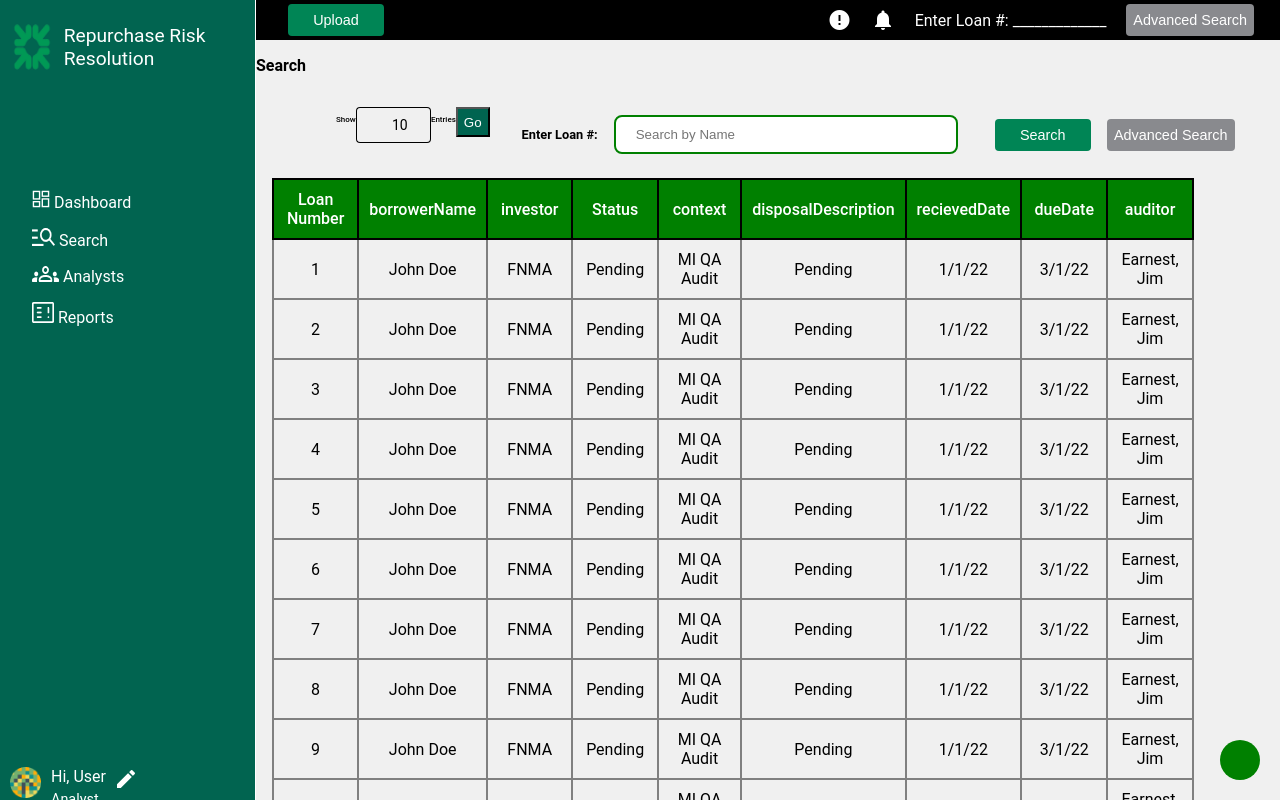
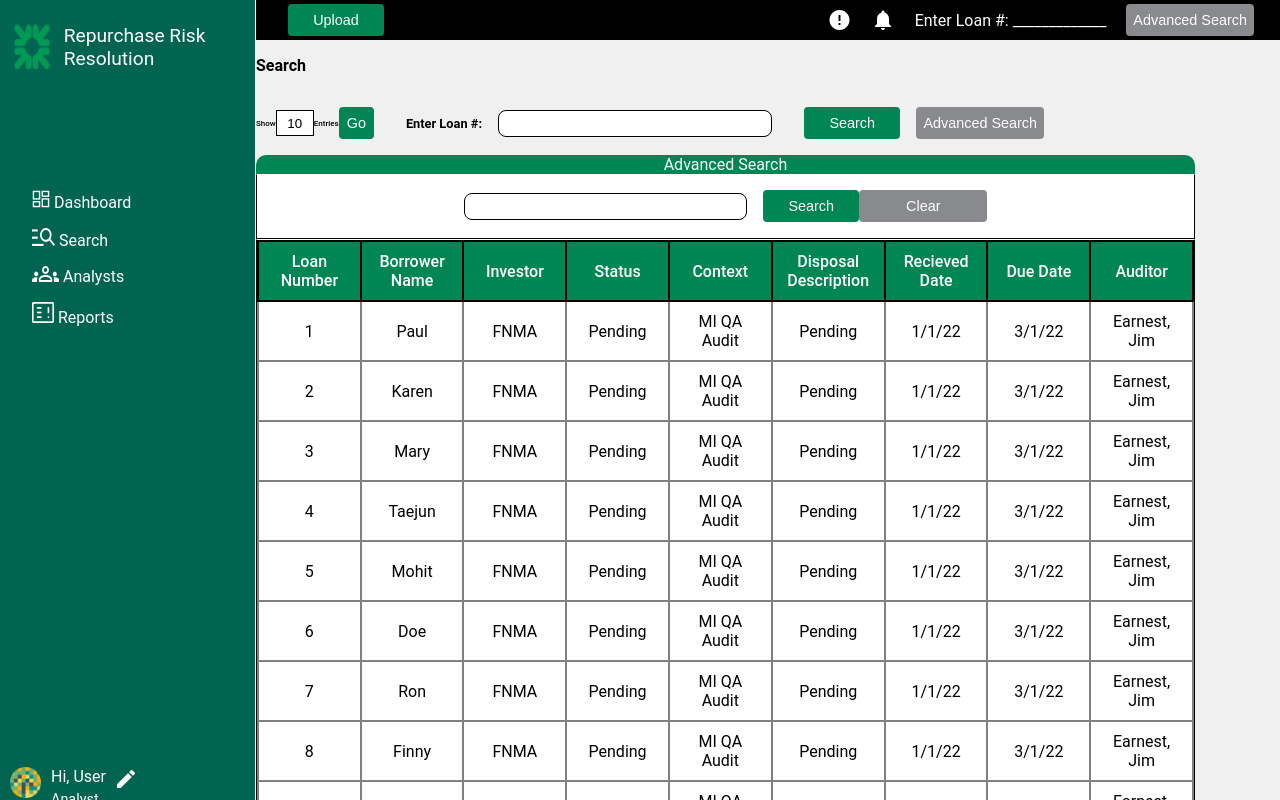
Before and after one commit to Taejun-bdiplus/mock-citizens-r3p, an Angular app: page /search in a window 1280 px wide. Built offline with nearby package versions, Linux system fonts and the light colour scheme.

Commit message:
Search page

```diff
--- a/src/app/search/search.component.css
+++ b/src/app/search/search.component.css
@@ -30,6 +30,16 @@ display: flex;
   margin-left: 2rem;
   width: 100%;
 }
+.search-container-field-container{
+  text-align: center;
+  border: 1px solid black;
+  background-color: white;
+  height: 22px;
+  width: 2rem;
+}
+.body{
+  background-color: white;
+}
 .search-field-width {
   margin-top: 1rem;
   width: 30%;
@@ -39,11 +49,11 @@ display: flex;
 }
 .search-title-width {
   margin-top: 1rem;
-  margin-left: 5rem;
-  width: 15%;
+
   display: flex;
   flex-direction: row;
-  justify-content: flex-start;
+  align-items: center;
+  justify-content: space-around;
 }
 .search-title {
   font-weight: 600;
@@ -58,7 +68,7 @@ display: flex;
   font-size: .5rem;
 }
 .table {
-  width: 60%;
+  width: 0%;
 }
 
 .mat-mdc-form-field {
@@ -73,17 +83,21 @@ display: flex;
 }
 
 .search-table-header {
-  background-color: #006450;
+  background-color: #008555;
 }
 .table-container {
 
  margin: 6%;
 }
 .go-button {
- width:50px;
- height:30px;
-  background-color: #006450;
- color:white
+  background-color: #008555;
+    color: white;
+    height: 2rem;
+   padding: .5rem;
+    font-size: 0.9rem;
+    border: none;
+    border-radius: 4px;
+
 
 }
 
@@ -118,12 +132,11 @@ display: flex;
   }
 
   .search-container-field {
-    border: 1px solid green; /* Add border to the search input */
+    border: 1px solid black; /* Add border to the search input */
+    background-color: white;
     padding: 5px; /* Add padding to the search input */
-    margin-right: 5px; /* Add some spacing between the search input and button */
-    width: 300px; /* Increase the width of the search input */
-    border: 2px solid green;
-    padding: 10px 20px;
+
+    width: 30%; /* Increase the width of the search input */
     border-radius: 8px;
   }
   .example-full-width{
@@ -133,8 +146,14 @@ display: flex;
 
   }
   .center-container{
-    width: 60%;
-    margin:1rem;
+    max-width: 939px;
+    justify-content: center;
+
+  }
+  .center-advanced{
+    margin-top: 1rem;
+  ;
+    justify-content: center;
 
   }
   .full-width{
@@ -143,29 +162,31 @@ display: flex;
     flex-direction: row;
     justify-content: space-between;
 
+
   }
   .search-container input {
-    border: 1px solid green; /* Add border to the search input */
+    border: 1px solid #008555; /* Add border to the search input */
     padding: 5px; /* Add padding to the search input */
     margin-right: 5px; /* Add some spacing between the search input and button */
     width: 300px; /* Increase the width of the search input */
-    border: 2px solid green;
+    border: 2px solid #008555;
     padding: 10px 20px;
     border-radius: 8px;
   }
 
   .search-container button {
     padding: 10px 20px; /* Add padding to the search button */
-    background-color: green; /* Set the background color of the search button */
+    background-color: #008555; /* Set the background color of the search button */
     color: white; /* Set the text color of the search button */
     border: none; /* Remove the border of the search button */
-    border: 2px solid green;
+    border: 2px solid #008555;
     border-radius: 8px;
     margin-left: 10px;
   }
   .search{
-   display: flex;
+
    flex-direction: column;
+   width: 100%;
 
   }
   .header-right-advanced-search{
@@ -177,6 +198,14 @@ display: flex;
     border: none;
     border-radius: 4px;
     white-space: nowrap;
+  }
+  .advanced-search-card-header{
+    background-color: #008555;
+    color:white;
+    border-top-left-radius: 10px;
+    border-top-right-radius: 10px;
+    justify-content: center;
+    text-align: center;
   }
 .table-container {
     display: flex;
@@ -219,9 +248,36 @@ display: flex;
   th:nth-child(8),
   th:nth-child(9),
   th:nth-child(10){
-    background-color: green; /* Background color for specific column headers */
+    background-color: #008555; /* Background color for specific column headers */
   }
-
+  .expantionPannel {
+    width:100%;
+  }
+  .advanced-search-open{
+    display: flex;
+    justify-content: center;
+    align-items: center;
+    background-color: white;
+    border-left-color: black;
+    border-right-color: black;
+    border-top-color: white;
+    border-top-color: white;
+    border-width: 1px;
+    border-style: solid;
+  }
+  .advanced-search-open-other{
+    display: flex;
+    padding-top: 15px;
+    justify-content: center;
+    align-items: center;
+    background-color: white;
+    border-left-color: black;
+    border-right-color: black;
+    border-top-color: white;
+    border-top-color: white;
+    border-width: 1px;
+    border-style: solid;
+  }
   td {
     padding: 10px;
     text-align: left;
@@ -238,7 +294,7 @@ display: flex;
     width: 40px;
     height: 40px;
     padding: 0;
-    background-color: green;
+    background-color: #008555;
     color: rgb(245, 241, 241);
     border: none;
     border-radius: 50%;
--- a/src/app/search/search.component.html
+++ b/src/app/search/search.component.html
@@ -1,13 +1,13 @@
 <div class="search">
 <p class="search-title">Search</p>
+
 <div class="full-width">
   <div class="search-title-width">
     <p class="entries-font">Show</p>
 
-<mat-form-field appearance="outline">
 
-  <input matInput  type="text" class="search-container-field"  placeholder="" value=""  [(ngModel)]="pageSize">
-</mat-form-field>
+  <input matInput  type="text" class="search-container-field-container"  placeholder="" value=""  [(ngModel)]="pageSize">
+
 
     <p class="entries-font">Entries</p>
      <button class="go-button">Go</button>
@@ -17,28 +17,45 @@
   <div class="example-full-width">
     <!-- <input type="text" placeholder="Search by Name"> -->
     <label class="search-field-title">Enter Loan #: </label>
-    <input type="text"  class="search-container-field" placeholder="Search by Name" [(ngModel)]="searchTerm" (input)="filterTable()">
+    <input type="text"  class="search-container-field" placeholder="" [(ngModel)]="searchTerm" (input)="filterTable()">
     <button class="header-left-upload">Search</button>
-    <button class="header-right-advanced-search">Advanced Search</button>
+
+    <button class="header-right-advanced-search" (click)="show = !show">{{show ? 'Advanced Search' : 'Advanced Search'}}</button>
+
+    <br> </div>
+</div>
+
+
+
+<div class="center-container">
+  <div *ngIf="show" >
+    <mat-card class="center-advanced">
+      <mat-card-title class="advanced-search-card-header">Advanced Search</mat-card-title>
+      <mat-card-content class="advanced-search-open-other">
+    <input type="text"  class="search-container-field" placeholder="" [(ngModel)]="advancedSearchTerm" (input)="advancedFilterTable()">
+    <button class="header-left-upload">Search</button>
+    <button class="header-right-advanced-search" [disabled]="show ? true : false" (click)="show = !show">{{show ? 'Clear' : 'Advanced Search'}}</button>
+  </mat-card-content>
+    </mat-card>
   </div>
-</div>
-<div class="center-container">
-  <table mat-table >
+  <div  class="advanced-search-open">
+    <table >
+
       <thead>
         <tr>
           <th>Loan Number</th>
-          <th>borrowerName</th>
-          <th>investor</th>
+          <th>Borrower Name</th>
+          <th>Investor</th>
           <th>Status</th>
-          <th>context</th>
-          <th>disposalDescription</th>
-          <th>recievedDate</th>
-          <th>dueDate</th>
-          <th>auditor</th>
+          <th>Context</th>
+          <th>Disposal Description</th>
+          <th>Recieved Date</th>
+          <th>Due Date</th>
+          <th>Auditor</th>
         </tr>
       </thead>
-      <tbody>
-        <tr *ngFor="let row of filteredRows" >
+      <tbody >
+        <tr *ngFor="let row of filteredRows"  class="body">
 
           <td>{{ row.loanNumber }}</td>
           <td>{{ row.borrowerName }}</td>
@@ -51,25 +68,26 @@
           <td>{{ row.auditor }}</td>
 
         </tr>
+
       </tbody>
+
     </table>
   </div>
-  <button class="scroll-top-btn" (click)="scrollToTop()">
-    <i class="fa fa-arrow-up"></i>
-  </button>
+
+<mat-paginator
+#paginatorPageSize
+[pageSize]="pageSize"
+(page)="pageEvent = $event"
+
+>
+
+</mat-paginator>
+
+  </div>
 
 
 <div>
 
 </div>
 
-
-<mat-paginator
-#paginatorPageSize
-showFirstLastButtons
-[pageSize]="pageSize"
-[pageSizeOptions]="[2,5,10]"
-(page)="pageEvent = $event">
-</mat-paginator>
-
 </div>
--- a/src/app/search/search.component.ts
+++ b/src/app/search/search.component.ts
@@ -27,7 +27,7 @@ export class SearchComponent {
   tableData = [
     {
       loanNumber: '1',
-      borrowerName: 'John Doe',
+      borrowerName: 'Paul',
       investor: 'FNMA',
       status: 'Pending',
       context: 'MI QA Audit',
@@ -38,7 +38,7 @@ export class SearchComponent {
     },
     {
       loanNumber: '2',
-      borrowerName: 'John Doe',
+      borrowerName: 'Karen',
       investor: 'FNMA',
       status: 'Pending',
       context: 'MI QA Audit',
@@ -49,7 +49,7 @@ export class SearchComponent {
     },
     {
       loanNumber: '3',
-      borrowerName: 'John Doe',
+      borrowerName: 'Mary',
       investor: 'FNMA',
       status: 'Pending',
       context: 'MI QA Audit',
@@ -60,7 +60,7 @@ export class SearchComponent {
     },
     {
       loanNumber: '4',
-      borrowerName: 'John Doe',
+      borrowerName: 'Taejun',
       investor: 'FNMA',
       status: 'Pending',
       context: 'MI QA Audit',
@@ -71,7 +71,7 @@ export class SearchComponent {
     },
     {
       loanNumber: '5',
-      borrowerName: 'John Doe',
+      borrowerName: 'Mohit',
       investor: 'FNMA',
       status: 'Pending',
       context: 'MI QA Audit',
@@ -82,7 +82,7 @@ export class SearchComponent {
     },
     {
       loanNumber: '6',
-      borrowerName: 'John Doe',
+      borrowerName: 'Doe',
       investor: 'FNMA',
       status: 'Pending',
       context: 'MI QA Audit',
@@ -93,7 +93,7 @@ export class SearchComponent {
     },
     {
       loanNumber: '7',
-      borrowerName: 'John Doe',
+      borrowerName: 'Ron',
       investor: 'FNMA',
       status: 'Pending',
       context: 'MI QA Audit',
@@ -104,7 +104,7 @@ export class SearchComponent {
     },
     {
       loanNumber: '8',
-      borrowerName: 'John Doe',
+      borrowerName: 'Finny',
       investor: 'FNMA',
       status: 'Pending',
       context: 'MI QA Audit',
@@ -126,7 +126,7 @@ export class SearchComponent {
     },
     {
       loanNumber: '10',
-      borrowerName: 'John Doe',
+      borrowerName: 'John ',
       investor: 'FNMA',
       status: 'Pending',
       context: 'MI QA Audit',
@@ -153,7 +153,7 @@ export class SearchComponent {
 
   filteredRows: tableData[] = [];
   searchTerm: string = '';
-
+  advancedSearchTerm: string = '';
   ngOnInit() {
     this.filteredRows = this.tableData;
   }
@@ -167,13 +167,24 @@ export class SearchComponent {
       this.filteredRows = this.tableData;
     }
   }
+  advancedFilterTable() {
+    if (this.advancedSearchTerm.trim() !== '') {
+      this.filteredRows = this.tableData.filter(row =>
+        row.borrowerName.toLowerCase().includes(this.advancedSearchTerm.toLowerCase()
+        )
+      );
+
+    } else {
+      this.filteredRows = this.tableData;
+    }
+  }
   constructor(private dialog: MatDialog) {}
   @ViewChild('paginator') paginator: any = MatPaginator;
   @ViewChild('paginatorPageSize') paginatorPageSize: any = MatPaginator;
 
   pageSize = 10;
   pageEvent: any = PageEvent;
-
+  show = true;
 
   pageSizes = [3, 5, 7];
   openAssignDialog() {
```
Also changed, not shown: src/app/app.module.ts (+7 -8 lines).
